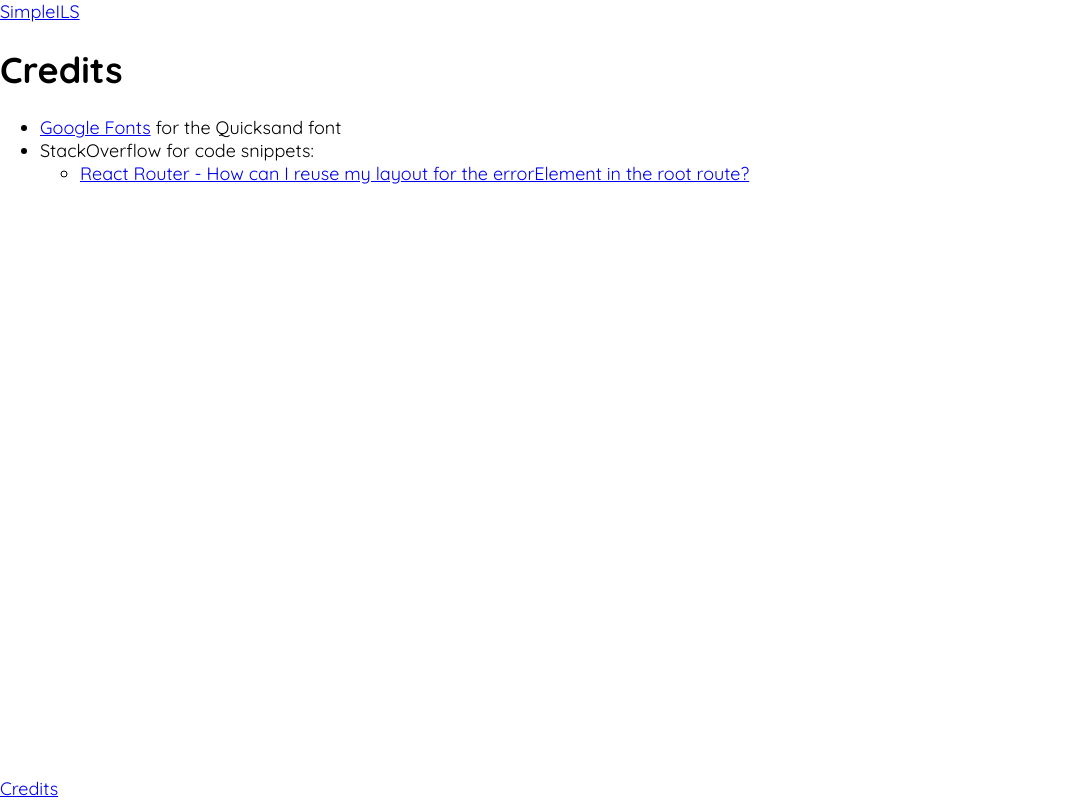
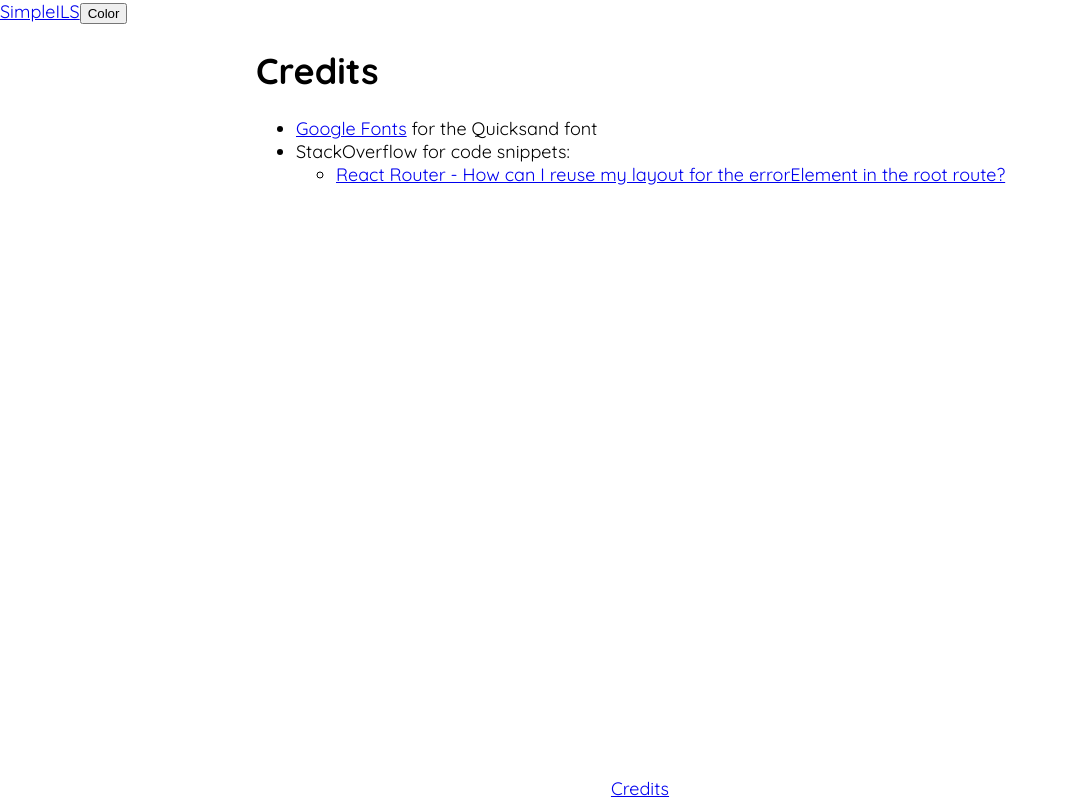
Before and after one commit to UTSCC09/project-simpleils, a React (Vite) app in the folder client/: page /credits in a window 1280 px wide. Shown: the whole page, without its empty margins (0-1068 px from the left). Built offline with nearby package versions, Linux system fonts and the light colour scheme.

Commit message:
Implement colour theme switching

```diff
--- /dev/null
+++ b/client/src/App.css
@@ -0,0 +1,20 @@
+#root {
+  display: flex;
+  flex-direction: column;
+  min-height: 100vh;
+
+  > main {
+    flex: 1;
+  }
+}
+
+main {
+  min-width: 20rem;
+  max-width: 60vw;
+  width: 100%;
+  margin: auto;
+}
+
+.page-foot {
+  text-align: center;
+}
--- a/client/src/App.tsx
+++ b/client/src/App.tsx
@@ -1,5 +1,37 @@
-import Layout from "./Layout.tsx";
+import "./App.css";
 
-export default function App() {
-  return <Layout />;
+import type { ReactNode } from "react";
+
+import { createTheme, useColorScheme, ThemeProvider } from "@mui/material/styles";
+import { Link, Outlet } from "react-router-dom";
+
+const theme = createTheme({
+  colorSchemes: { light: true, dark: true },
+  cssVariables: {
+    cssVarPrefix: "",
+    colorSchemeSelector: "class"
+  }
+});
+
+function ThemeButton() {
+  const { mode, setMode } = useColorScheme();
+  return <button onClick={() => { setMode(mode == "light" ? "dark": "light"); }}>Color</button>
 }
+
+export default function App({ children }: { children?: ReactNode }) {
+  return (
+    <ThemeProvider theme={theme}>
+      <header className="page-head">
+        <Link to="/">SimpleILS</Link>
+        <ThemeButton />
+        <nav />
+      </header>
+      <main>
+        { children ?? <Outlet />}
+      </main>
+      <footer className="page-foot">
+        <Link to="/credits">Credits</Link>
+      </footer>
+    </ThemeProvider>
+  );
+}
--- a/client/src/Layout.tsx
+++ /dev/null
@@ -1,21 +0,0 @@
-import type { ReactNode } from "react";
-
-import { Link, Outlet } from "react-router-dom";
-
-export default function Layout({ children }: { children?: ReactNode }) {
-  return (
-    <>
-      <header>
-        <nav>
-          <Link to="/">SimpleILS</Link>
-        </nav>
-      </header>
-      <main>
-        { children ?? <Outlet />}
-      </main>
-      <footer>
-        <Link to="/credits">Credits</Link>
-      </footer>
-    </>
-  );
-}
--- a/client/src/index.css
+++ b/client/src/index.css
@@ -1,15 +1,12 @@
+:root {
+  --main-color: #317138;
+  --main-color-light: #a2cea8;
+  --main-color-dark: #225228;
+  --accent-color: #d84097;
+}
+
 body {
   font-family: Quicksand;
   font-size: 18px;
   margin: 0;
 }
-
-#root {
-  display: flex;
-  flex-direction: column;
-  min-height: 100vh;
-
-  > main {
-    flex: 1;
-  }
-}
--- a/client/src/main.tsx
+++ b/client/src/main.tsx
@@ -8,16 +8,15 @@ import App from "./App.tsx";
 import CreditsPage from "./CreditsPage.tsx";
 import ErrorPage from "./ErrorPage.tsx";
 import HomePage from "./HomePage.tsx";
-import Layout from "./Layout.tsx";
 
 const router = createBrowserRouter([
   {
     path: "/",
     element: <App />,
     errorElement: (
-      <Layout>
+      <App>
         <ErrorPage />
-      </Layout>
+      </App>
     ),
     children: [
       { index: true, element: <HomePage /> },
```
